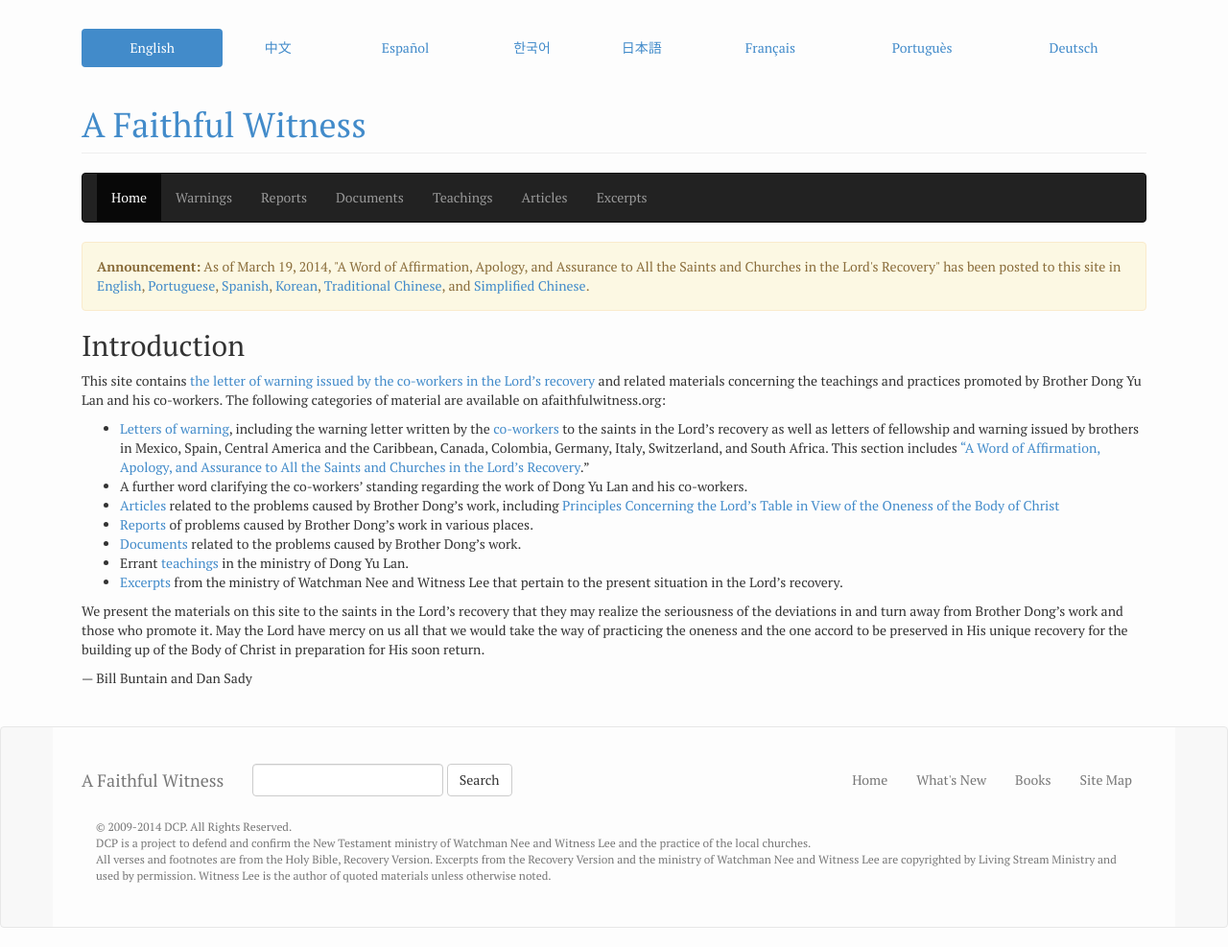
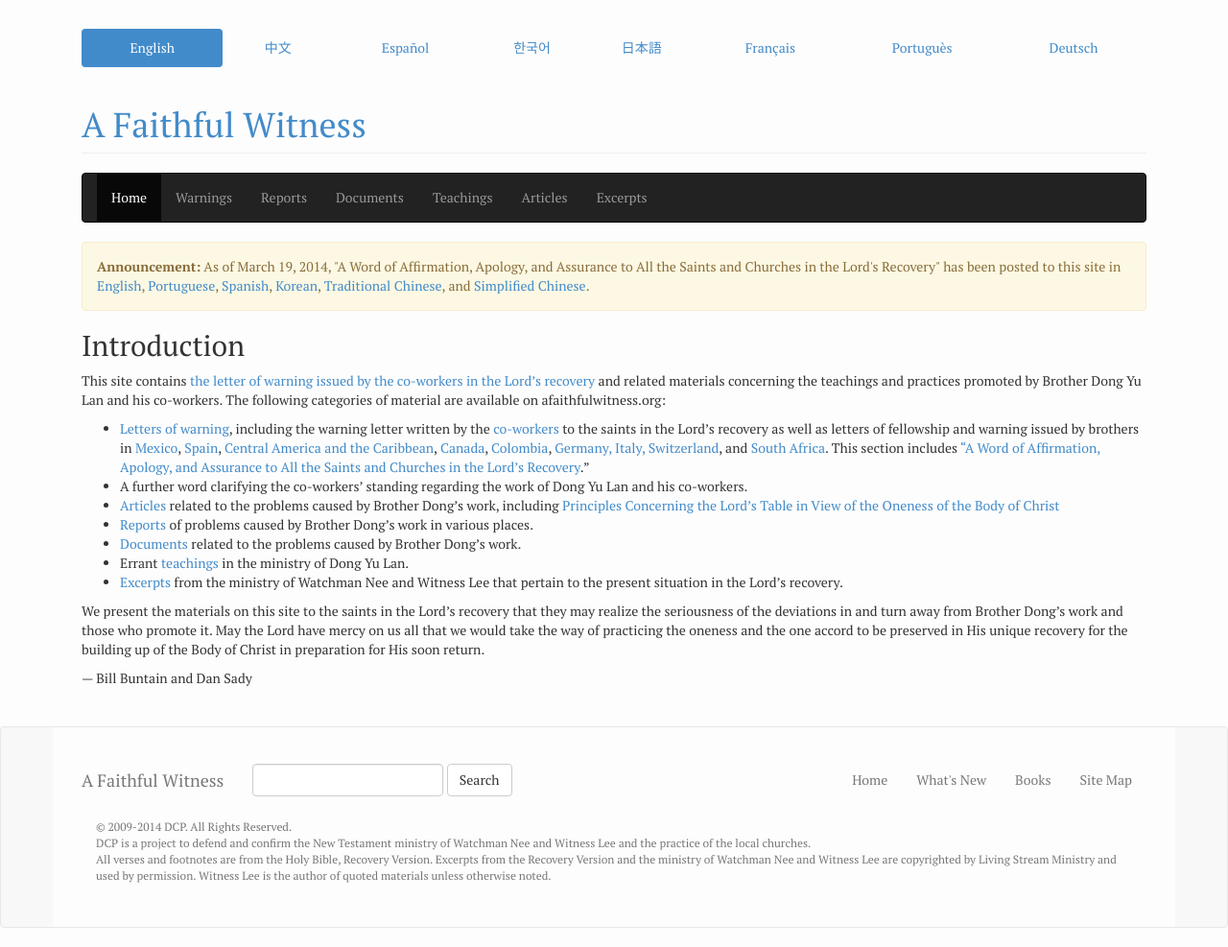
Before and after one commit to dcproject/faithful-witness, a Jekyll site: the page built from index.md, in a window 1280 px wide. Shown: the whole page at 96% size. Built offline with Jekyll 4.4.1, drawn with Linux system fonts in a browser that asks for light colours; nearby versions of some CDN libraries; some of the changed lines change nothing that is shown.

Commit message:
more links added

```diff
--- a/index.md
+++ b/index.md
@@ -10,7 +10,7 @@ layout: default
 
 This site contains [the letter of warning issued by the co-workers in the Lord's recovery](http://afaithfulwitness.org/warnings/co-workers.pdf) and related materials concerning the teachings and practices promoted by Brother Dong Yu Lan and his co-workers. The following categories of material are available on afaithfulwitness.org:
 
-* [Letters of warning]({{ site.baseurl }}/warnings), including the warning letter written by the [co-workers](http://afaithfulwitness.org/warnings/co-workers.pdf) to the saints in the Lord's recovery as well as letters of fellowship and warning issued by brothers in Mexico, Spain, Central America and the Caribbean, Canada, Colombia, Germany, Italy, Switzerland, and South Africa. This section includes ["A Word of Affirmation, Apology, and Assurance to All the Saints and Churches in the Lord's Recovery](http://afaithfulwitness.org/pdf/warnings/2014-03-10-coworkers-statement-en.pdf)."
+* [Letters of warning]({{ site.baseurl }}/warnings), including the warning letter written by the [co-workers](http://afaithfulwitness.org/warnings/co-workers.pdf) to the saints in the Lord's recovery as well as letters of fellowship and warning issued by brothers in [Mexico](http://afaithfulwitness.org/pdf/warnings/mexico.pdf), [Spain](http://afaithfulwitness.org/pdf/warnings/spain.pdf), [Central America and the Caribbean](http://afaithfulwitness.org/pdf/warnings/central-america-carribean.pdf), [Canada](http://afaithfulwitness.org/pdf/warnings/canada.pdf), [Colombia](http://afaithfulwitness.org/pdf/warnings/colombia.pdf), [Germany, Italy, Switzerland](http://afaithfulwitness.org/pdf/warnings/germany-italy-switzerland.pdf), and [South Africa](http://afaithfulwitness.org/pdf/warnings/south-africa.pdf). This section includes ["A Word of Affirmation, Apology, and Assurance to All the Saints and Churches in the Lord's Recovery](http://afaithfulwitness.org/pdf/warnings/2014-03-10-coworkers-statement-en.pdf)."
 * A further word clarifying the co-workers' standing regarding the work of Dong Yu Lan and his co-workers.
 * [Articles]({{ site.baseurl }}/warnings) related to the problems caused by Brother Dong's work, including [Principles Concerning the Lord's Table in View of the Oneness of the Body of Christ]({{ site.baseurl }}/articles/lords-table)
 * [Reports]({{ site.baseurl }}/reports) of problems caused by Brother Dong's work in various places.
```
